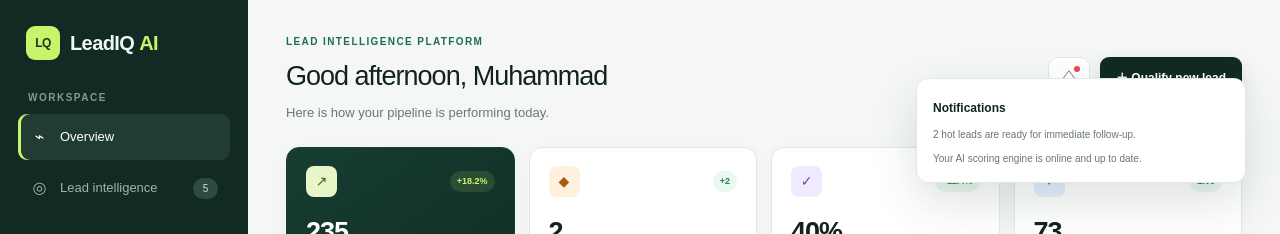
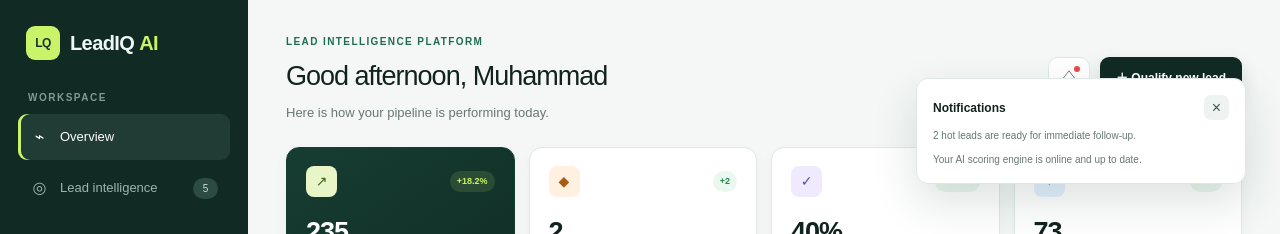
Before and after one commit to davimiza1/leadiq-ai, a Next.js app: page / in a window 1280 px wide. Both pictures are taken after a click on the button "Notifications". Shown: the top 234 px of the page. Built offline with nearby package versions, Linux system fonts and the light colour scheme.

Commit message:
Add accessible notification dismissal

```diff
--- a/app/globals.css
+++ b/app/globals.css
@@ -18,7 +18,7 @@
 .nav-item.active { box-shadow:inset 3px 0 var(--lime); }
 .nav-item span { width:19px; text-align:center; font-size:16px; }
 .nav-item em { margin-left:auto; min-width:25px; padding:3px 7px; border-radius:99px; background:#2c4b42; color:#c9ddd5; font-size:10px; font-style:normal; text-align:center; }
-.notification-panel { position:absolute; z-index:12; top:78px; right:34px; width:min(330px,calc(100% - 40px)); padding:16px; border:1px solid var(--line); border-radius:12px; background:#fff; box-shadow:0 18px 45px #17352a24; }.notification-panel strong { font-size:12px; }.notification-panel p { margin:9px 0 0; color:var(--muted); font-size:10px; line-height:1.45; }.workspace-panel { margin-bottom:18px; padding:22px; border:1px solid var(--line); border-radius:15px; background:#fff; }.workspace-panel h2 { margin:5px 0; font-size:22px; }.workspace-panel > p:not(.eyebrow) { margin:0; color:var(--muted); font-size:11px; }.workspace-grid { display:grid; grid-template-columns:repeat(auto-fit,minmax(180px,1fr)); gap:11px; margin-top:16px; }.workspace-grid article { padding:15px; border:1px solid var(--line); border-radius:11px; background:#f7faf8; }.workspace-grid strong { font-size:12px; }.workspace-grid p { margin:6px 0; color:var(--muted); font-size:10px; line-height:1.5; }.workspace-grid span { color:#328354; font-size:9px; font-weight:900; }.follow-up-success { margin-bottom:10px; padding:11px; border-radius:9px; background:#eaf7ed; color:#287544; font-size:10px; font-weight:800; }
+.notification-panel { position:absolute; z-index:12; top:78px; right:34px; width:min(330px,calc(100% - 40px)); padding:16px; border:1px solid var(--line); border-radius:12px; background:#fff; box-shadow:0 18px 45px #17352a24; }.notification-head { display:flex; align-items:center; justify-content:space-between; }.notification-head button { width:25px; height:25px; border:0; border-radius:7px; background:#eef3f1; color:#42564f; font-size:16px; }.notification-panel strong { font-size:12px; }.notification-panel p { margin:9px 0 0; color:var(--muted); font-size:10px; line-height:1.45; }.workspace-panel { margin-bottom:18px; padding:22px; border:1px solid var(--line); border-radius:15px; background:#fff; }.workspace-panel h2 { margin:5px 0; font-size:22px; }.workspace-panel > p:not(.eyebrow) { margin:0; color:var(--muted); font-size:11px; }.workspace-grid { display:grid; grid-template-columns:repeat(auto-fit,minmax(180px,1fr)); gap:11px; margin-top:16px; }.workspace-grid article { padding:15px; border:1px solid var(--line); border-radius:11px; background:#f7faf8; }.workspace-grid strong { font-size:12px; }.workspace-grid p { margin:6px 0; color:var(--muted); font-size:10px; line-height:1.5; }.workspace-grid span { color:#328354; font-size:9px; font-weight:900; }.follow-up-success { margin-bottom:10px; padding:11px; border-radius:9px; background:#eaf7ed; color:#287544; font-size:10px; font-weight:800; }
 .sidebar-spacer { flex:1; }
 .ai-health { display:flex; gap:10px; align-items:center; margin:14px 7px; padding:13px 12px; border:1px solid #315047; border-radius:10px; background:#17332b; }
 .pulse, .live-dot { width:8px; height:8px; border-radius:50%; background:var(--lime); box-shadow:0 0 0 5px #c9f46a1c; }
--- a/app/page.tsx
+++ b/app/page.tsx
@@ -135,7 +135,7 @@
           <div className="top-actions"><button className="icon-button" aria-label="Notifications" aria-expanded={showNotifications} onClick={() => setShowNotifications((current) => !current)}>♢<span /></button><button className="primary-button" onClick={() => setShowForm(true)}>＋ Qualify new lead</button></div>
         </header>
 
-        {showNotifications && <section className="notification-panel" aria-label="Notifications panel"><strong>Notifications</strong><p>2 hot leads are ready for immediate follow-up.</p><p>Your AI scoring engine is online and up to date.</p></section>}
+        {showNotifications && <section className="notification-panel" aria-label="Notifications panel"><div className="notification-head"><strong>Notifications</strong><button aria-label="Close notifications" onClick={() => setShowNotifications(false)}>×</button></div><p>2 hot leads are ready for immediate follow-up.</p><p>Your AI scoring engine is online and up to date.</p></section>}
 
         {activeView !== "overview" && activeView !== "leads" && <section className="workspace-panel" aria-live="polite">
           <p className="eyebrow">WORKSPACE VIEW</p><h2>{viewCopy[activeView].title}</h2><p>{viewCopy[activeView].description}</p>
```
Also changed, not shown: 1 other file (tests, documents, lock files or other folders).
